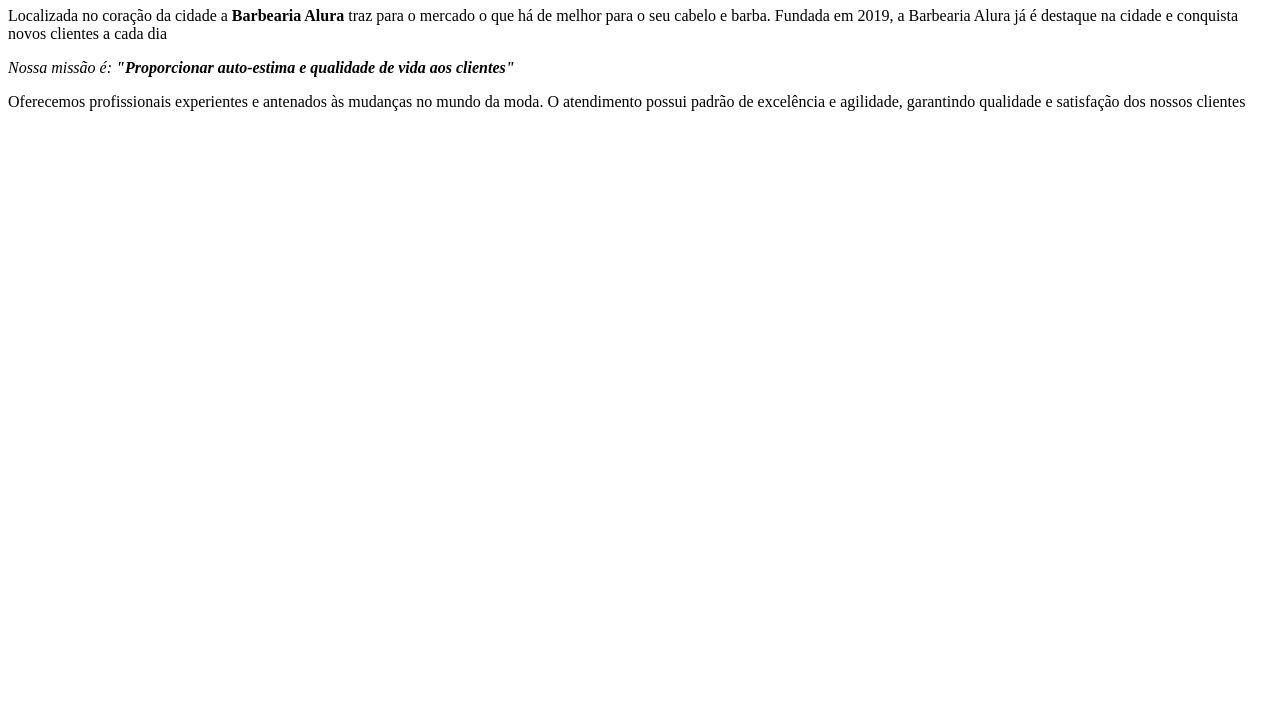
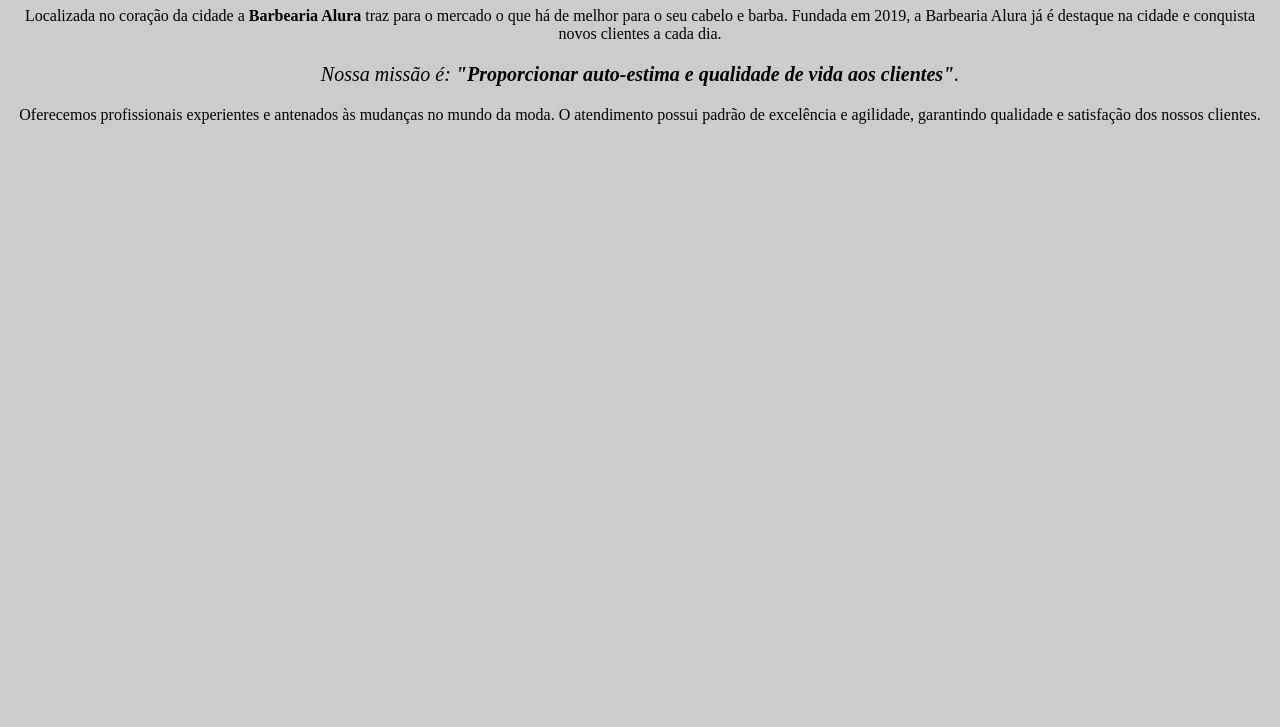
Before and after one commit to leandravanderlinde/sitebarbeariaalura, a plain HTML site: page index.html in a window 1280 px wide. Shown: the part 73-800 px from the top of the page. Drawn offline with Linux system fonts and the light colour scheme.

Commit message:
Add files via upload

```diff
--- a/index.html
+++ b/index.html
@@ -1,16 +1,29 @@
 <!DOCTYPE html>
+
 <html lang="PT-BR">
     <head>
-    <meta charset="UTF-8">
-    <title>a Barbearia Alura</title>
+
+        <meta charset="UTF-8">
+        <title> Barbearia Alura </title>
+        <link rel="stylesheet" href="style.css">
+
+        <style>
+
+        </style>
     </head>
 
-<body>
-    <h1>Sobre a Barbearia Alura</h1>
-    <p>Localizada no coração da cidade a <strong>Barbearia Alura </strong> traz para o mercado o que há de melhor para o seu cabelo e barba. Fundada em 2019, a Barbearia Alura já é destaque na cidade e conquista novos clientes a cada dia </p>
+    <body>
+        <h1 style="text-align: center;" >Sobre a Barbearia Alura</h1>
 
-    <p> <em>Nossa missão é: <strong>"Proporcionar auto-estima e qualidade de vida aos clientes"</strong></p> </em>
+        <p>Localizada no coração da cidade a <strong>Barbearia Alura</strong> traz para o mercado o que há de melhor para o seu cabelo e barba. Fundada em 2019, a Barbearia Alura já é destaque na cidade e conquista novos clientes a cada dia.</p>
 
-    <p>Oferecemos profissionais experientes e antenados às mudanças no mundo da moda. O atendimento possui padrão de excelência e agilidade, garantindo qualidade e satisfação dos nossos clientes </p>
-</body>
-    </html>
+        <p style="font-size: 20px; "><em>Nossa missão é: <strong>"Proporcionar auto-estima e qualidade de vida aos clientes"</strong>.</em></p>
+
+        <p>Oferecemos profissionais experientes e antenados às mudanças no mundo da moda. O atendimento possui padrão de excelência e agilidade, garantindo qualidade e satisfação dos nossos clientes.</p>
+    </body>
+
+
+
+
+
+</html>
--- /dev/null
+++ b/style.css
@@ -0,0 +1,9 @@
+p {
+    text-align: center;
+
+
+}
+
+body{
+    background: #cccccc;
+}
```
